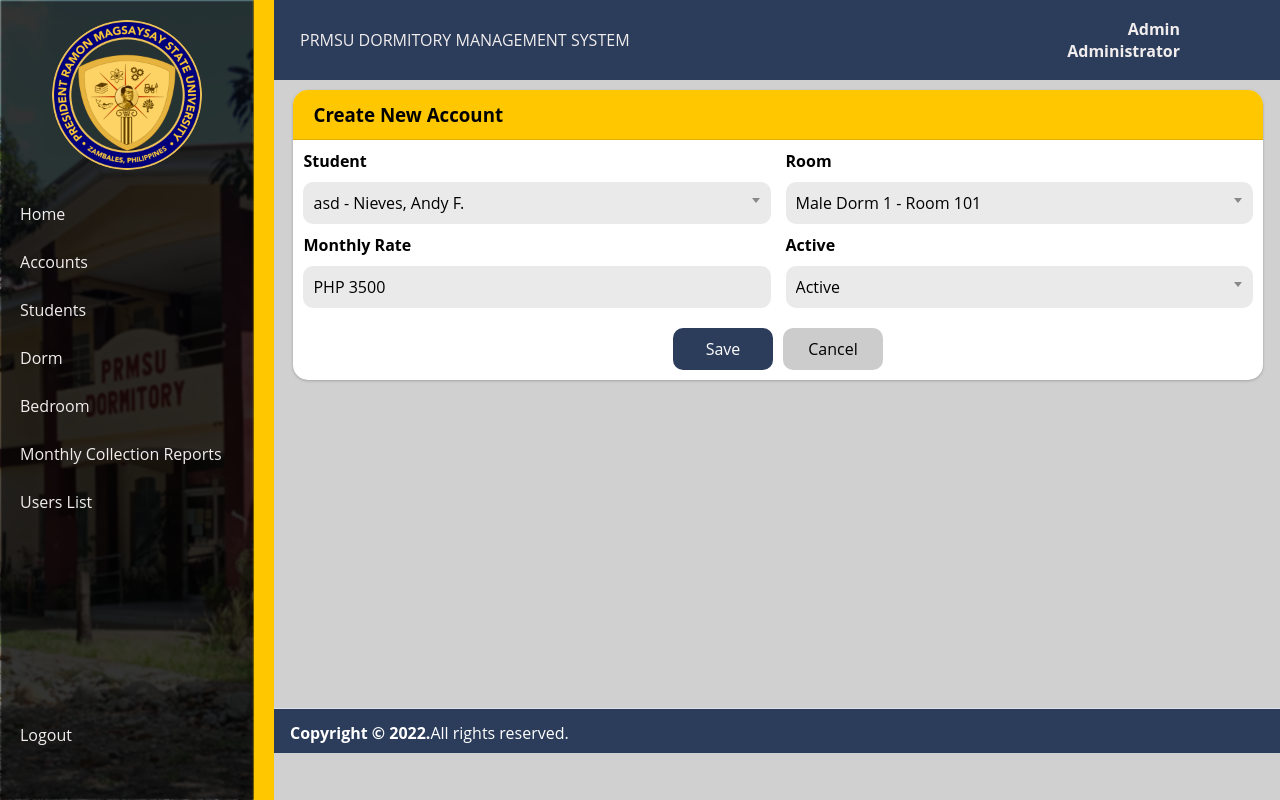
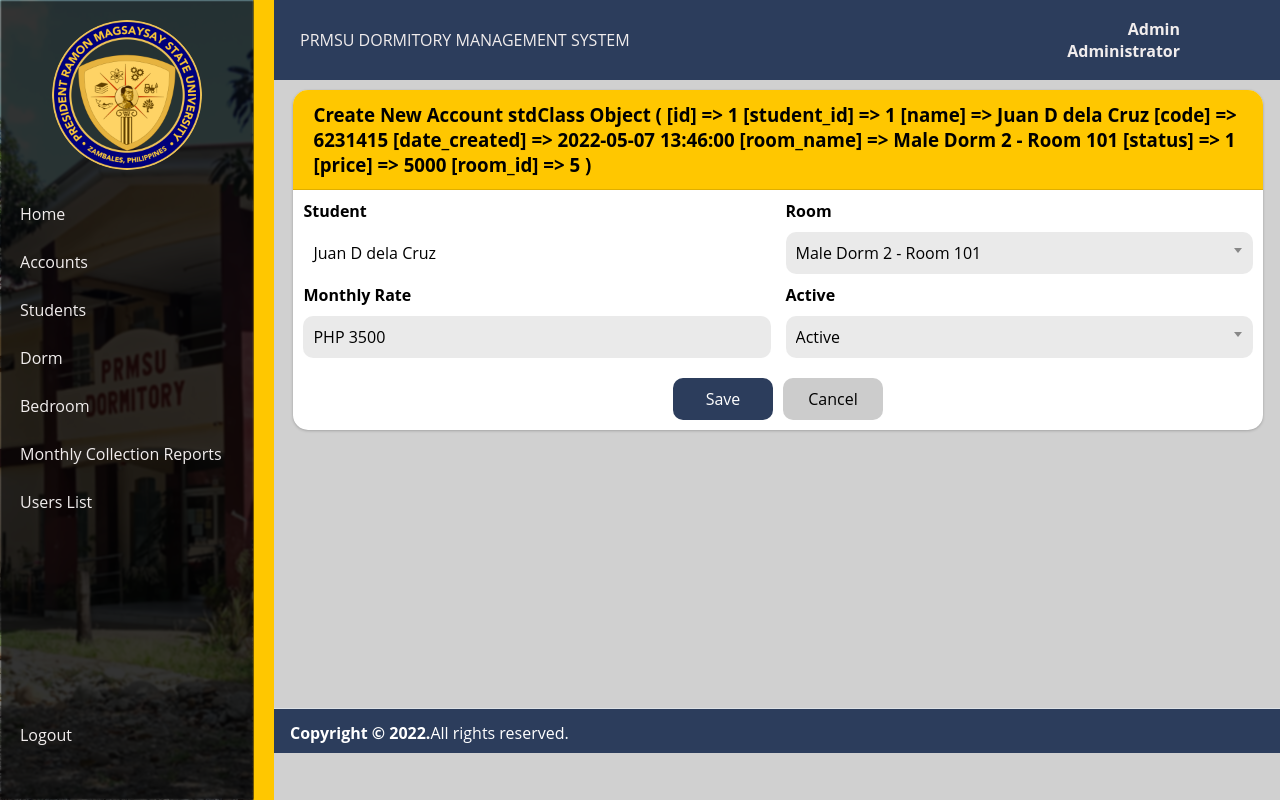
Before and after one commit to andi-nieves/prmsudms, a PHP site: page /admin/accounts/entry.php?id=1&page=edit in a window 1280 px wide. Run offline with PHP 8.4, Linux system fonts and the light colour scheme; a user stored in the database is signed in; data comes from the database, SQL or seed files in the repository; some libraries are stand-ins or nearby versions.

Commit message:
implement update account

```diff
--- a/admin/account.php
+++ b/admin/account.php
@@ -1,6 +1,6 @@
 <?php
 	require_once('../config.php');
-	$accounts = $dbhelper->query("SELECT a.id, CONCAT(s.firstname, ' ', s.middlename, ' ', s.lastname) as name, s.code, a.date_created, CONCAT((SELECT d.name FROM dorm_list as d WHERE d.id = r.dorm_id), ' - ',r.name) as room_name, a.status  FROM `account_list` AS a INNER JOIN `student_list` AS s ON s.id = a.student_id INNER JOIN `room_list` AS r ON r.id = a.room_id  WHERE a.delete_flag = 0 ORDER BY a.date_created DESC");
+	$accounts = $dbhelper->query("SELECT a.id, s.id as student_id, CONCAT(s.firstname, ' ', s.middlename, ' ', s.lastname) as name, s.code, a.date_created, CONCAT((SELECT d.name FROM dorm_list as d WHERE d.id = r.dorm_id), ' - ',r.name) as room_name, a.status  FROM `account_list` AS a INNER JOIN `student_list` AS s ON s.id = a.student_id INNER JOIN `room_list` AS r ON r.id = a.room_id  WHERE a.delete_flag = 0 ORDER BY a.date_created DESC");
 ?>
     <!DOCTYPE html>
     <html>
@@ -75,8 +75,8 @@
 														<div class="dropdown">
 															<button class="dropbtn">Action <i class="fa fa-chevron-down"></i></button>
 															<div class="dropdown-content">
-																<a href="/admin/students/entry.php?id=<?php echo $account->id ?>">View</a>
-																<a href="/admin/students/entry.php?id=<?php echo $account->id ?>&page=edit">Edit</a>
+																<a href="/admin/students/entry.php?id=<?php echo $account->student_id ?>">View</a>
+																<a href="/admin/accounts/entry.php?id=<?php echo $account->id ?>&page=edit">Edit</a>
 																<a href="#" class="delete" data-code="<?php echo $account->code ?>" data-id="<?php echo $account->id ?>" data-name="<?php echo $account->name ?>">Delete</a>
 															</div>
 														</div>
--- a/admin/accounts/entry.php
+++ b/admin/accounts/entry.php
@@ -3,6 +3,10 @@ require_once('../../config.php');
 $students = $dbhelper->query("SELECT `student_list`.id, CONCAT(`student_list`.`code`, ' - ', `student_list`.`lastname`,', ', `student_list`.`firstname`,' ', LEFT(middlename,1) ,'.') as name FROM `student_list` WHERE `student_list`.delete_flag=0 AND (SELECT COUNT(`account_list`.id) FROM `account_list` WHERE `account_list`.`student_id` = `student_list`.id) = 0");
 $rooms = $dbhelper->query("SELECT `room_list`.id, CONCAT((SELECT `dorm_list`.name FROM `dorm_list` WHERE `dorm_list`.id = `room_list`.dorm_id), ' - ', `room_list`.name) as name, `room_list`.slots - (SELECT COUNT(`account_list`.id) FROM `account_list` WHERE `account_list`.room_id = `room_list`.id) as slots, `room_list`.price FROM `room_list` WHERE delete_flag=0 and status=1;");
 $title = "Create New Account";
+$account = null;
+if (isset($_GET['page']) && $_GET['page'] === 'edit') {
+    $account = $dbhelper->query("SELECT a.id, s.id as student_id, CONCAT(s.firstname, ' ', s.middlename, ' ', s.lastname) as name, s.code, a.date_created, CONCAT((SELECT d.name FROM dorm_list as d WHERE d.id = r.dorm_id), ' - ',r.name) as room_name, a.status, r.price, r.id as room_id  FROM `account_list` AS a INNER JOIN `student_list` AS s ON s.id = a.student_id INNER JOIN `room_list` AS r ON r.id = a.room_id  WHERE a.delete_flag = 0 AND a.id=:id", array(':id' => $_GET['id']))[0] ?? null;
+}
 ?>
 <!DOCTYPE html>
 <html>
@@ -20,64 +24,18 @@ $title = "Create New Account";
                     <div class="card">
                         <div class="card-header">
                             <h3 class="card-title">Create New Account
-                                <?php ?>
+                                <?php print_r( $account) ?>
                             </h3>
                         </div>
                         <div class="card-body">
-                            <?php if(count($students) > 0): ?>
-                            <form class="auto" data-id="<?php echo $dbhelper->encrypt("account_list") ?>">
-                                <div class="details">
-                                    <div class="row">
-                                        <div class="col">
-                                            <div class="input-wrapper">
-                                                <div><span>Student</span></div>
-                                                <select name="student_id">
-                                                    <?php foreach ($students as $student): ?>
-                                                    <option value="<?php echo $student->id ?>">
-                                                        <?php echo $student->name ?>
-                                                    </option>
-                                                    <?php endforeach; ?>
-                                                </select>
-                                            </div>
-                                        </div>
-                                        <div class="col">
-                                            <div class="input-wrapper">
-                                                <div><span>Room</span></div>
-                                                <select name="room_id">
-                                                    <?php foreach ($rooms as $room): ?>
-                                                    <option value="<?php echo $room->id ?>">
-                                                        <?php echo $room->name ?>
-                                                    </option>
-                                                    <?php endforeach; ?>
-                                                </select>
-                                            </div>
-                                        </div>
-                                    </div>
-                                    <div class="row">
-                                        <div class="col">
-                                            <div class="input-wrapper">
-                                                <div><span>Monthly Rate</span></div>
-                                                <div class="static rate">PHP <?php echo $rooms[0]->price ?></div>
-                                            </div>
-                                        </div>
-                                        <div class="col">
-                                            <div class="input-wrapper">
-                                                <div><span>Active</span></div>
-                                                <select name="status">
-                                                    <option value="1">Active</option>
-                                                    <option value="0">Inactive</option>
-                                                </select>
-                                            </div>
-                                        </div>
-                                    </div>
-                                </div>
-                                <div class="justify-content m-t">
-                                    <button class="btn btn-default m-r" type="submit">Save</button>
-                                    <a class="btn btn-secondary" href="<?php echo $SITE_NAME ?>/admin/account.php">Cancel</a>
-                                </div>
-                            </form>
+                            <?php if (!isset($_GET['page'])): ?>
+                                <?php if (count($students) > 0): ?>
+                                <?php include 'form.php' ?>
+                                <?php else: ?>
+                                <p>No record(s) available. <br /><a href="/admin/account.php">Back</a></p>
+                                <?php endif ?>
                             <?php else: ?>
-                                <p>No record(s) available. <br/><a href="/admin/account.php">Back</a></p>
+                                <?php include 'form.php' ?>
                             <?php endif ?>
                         </div>
                     </div>
@@ -85,26 +43,6 @@ $title = "Create New Account";
                 </div>
             </section>
         </div>
-        <script>
-
-            $(document).ready(() => {
-                $('select[name="room_id"]').on('select2:select', function (e) {
-                    console.log('e', e.params.data)
-                    var id = e.params.data.id;
-                    $.ajax({
-                        url: `/api/account.php?rate=${id}`,
-                        type: "get",
-                        dataType: "json",
-                    }).done((data) => {
-                        $('.input-wrapper .rate').html(`PHP ${data.price}`)
-                    });
-                });
-                $('form.auto').on('success',function(data, x) {
-                    window.location = '/admin/account.php'
-                })
-            })
-
-        </script>
         <?php include $ROOT_DIR . '/inc/footer.php'; ?>
     </div>
 </body>
--- /dev/null
+++ b/admin/accounts/form.php
@@ -0,0 +1,81 @@
+<form class="auto" data-id="<?php echo $dbhelper->encrypt("account_list") ?>">
+    <div class="details">
+        <div class="row">
+            <div class="col">
+                <div class="input-wrapper">
+                    <div><span>Student</span></div>
+                    <?php if(is_null($account)): ?>
+                    <select name="student_id">
+                        <?php foreach ($students as $student): ?>
+                        <option value="<?php echo $student->id ?>">
+                            <?php echo $student->name ?>
+                        </option>
+                        <?php endforeach; ?>
+                    </select>
+                    <?php else: ?>
+                        <div class="static nobg"><?php echo $account->name ?></div>
+                    <?php endif ?>
+                </div>
+            </div>
+            <div class="col">
+                <div class="input-wrapper">
+                    <div><span>Room</span></div>
+                    <select name="room_id">
+                        <?php foreach ($rooms as $room): ?>
+                        <option <?php echo ($room->id ?? "") == ($account->room_id ?? "") ? 'selected' : "" ?> value="<?php echo $room->id ?>">
+                            <?php echo $room->name ?>
+                        </option>
+                        <?php endforeach; ?>
+                    </select>
+                </div>
+            </div>
+        </div>
+        <div class="row">
+            <div class="col">
+                <div class="input-wrapper">
+                    <div><span>Monthly Rate</span></div>
+                    <div class="static rate">PHP
+                        <?php echo $rooms[0]->price ?>
+                    </div>
+                </div>
+            </div>
+            <div class="col">
+                <div class="input-wrapper">
+                    <div><span>Active</span></div>
+                    <select name="status">
+                        <option <?php echo ($account->status ?? "") == "1" ? "selected" : "" ?> value="1">Active</option>
+                        <option <?php echo ($account->status ?? "") == "0" ? "selected" : "" ?> value="0">Inactive</option>
+                    </select>
+                </div>
+            </div>
+        </div>
+        <?php if(!is_null($account)): ?>
+        <input type="hidden" name="id" value="<?php echo $account->id ?? null ?>" />
+        <?php endif ?>
+    </div>
+    <div class="justify-content m-t">
+        <button class="btn btn-default m-r" type="submit">Save</button>
+        <a class="btn btn-secondary" href="<?php echo $SITE_NAME ?>/admin/account.php">Cancel</a>
+    </div>
+</form>
+
+<script>
+
+    $(document).ready(() => {
+        $('select[name="room_id"]').on('select2:select', function (e) {
+            console.log('e', e.params.data)
+            var id = e.params.data.id;
+            $.ajax({
+                url: `/api/account.php?rate=${id}`,
+                type: "get",
+                dataType: "json",
+            }).done((data) => {
+                $('.input-wrapper .rate').html(`PHP ${data.price}`)
+            });
+        });
+        $('form.auto').on('success', function (data, x) {
+            window.location = '/admin/account.php'
+        })
+    })
+
+</script>
--- a/api/crud.php
+++ b/api/crud.php
@@ -5,8 +5,10 @@
         $id = $dbhelper->generate_insert_sql($table, $_POST);
         echo json_encode(array('success'=>true));
     } else {
-        $dbhelper->generate_update_sql($table, $_POST['id'], $_POST);
-        echo json_encode(array('success'=>true, 'id'=>$id));
+        if (!is_null($_POST['id'])) {
+            $dbhelper->generate_update_sql($table, $_POST['id'], $_POST);
+            echo json_encode(array('success'=>true, 'id'=>$_POST['id']));
+        }
     }
 
 ?>
--- a/css/style.css
+++ b/css/style.css
@@ -561,6 +561,10 @@ table.dataTable td, table.dataTable th {
     min-height: 38px;
 }
 
+.input-wrapper .static.nobg {
+    background-color: transparent !important;
+}
+
 .select2 {
     width: 100% !important;
     max-width: 100% !important;
```
